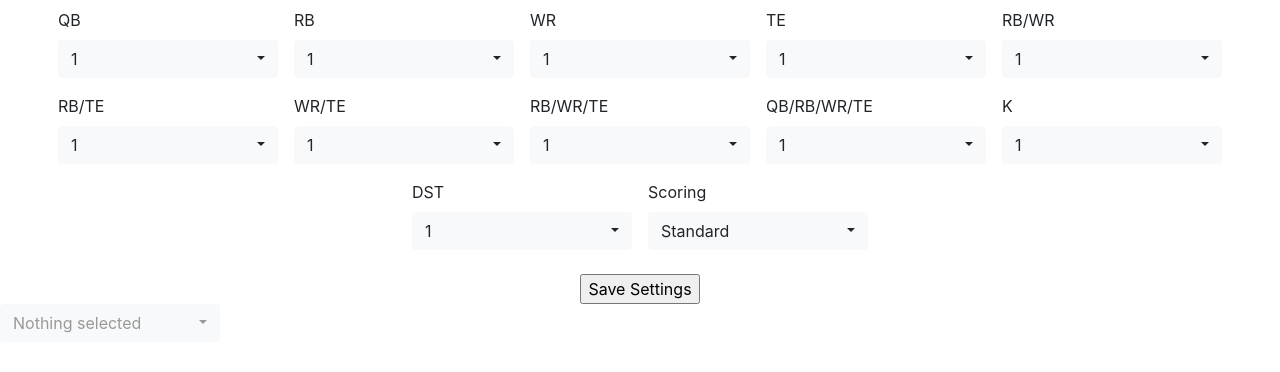
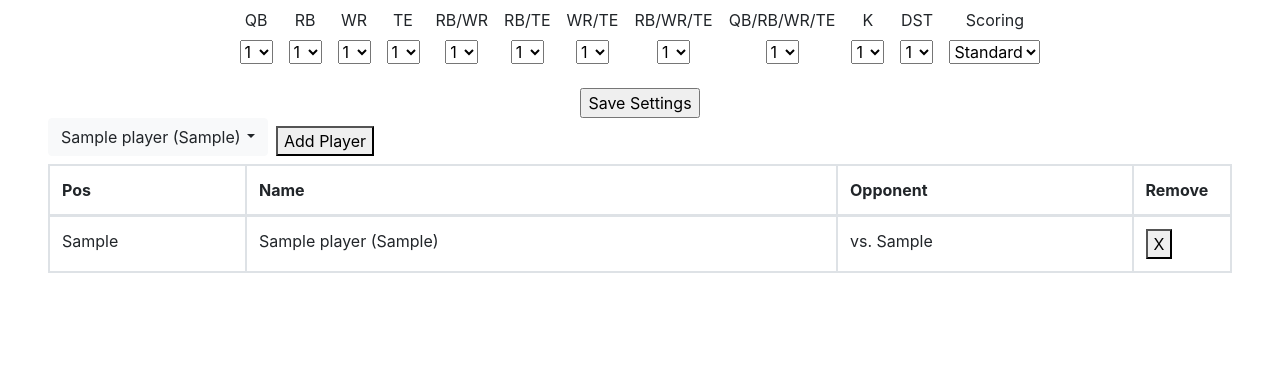
Before and after one commit to Timlee1/FFOptimalLineup, a Flask app: page / in a window 1280 px wide. Shown: the part 58-430 px from the top of the page. Run offline with Flask 3, Linux system fonts and the light colour scheme; a user stored in the database is signed in; tables that the repository leaves empty hold one stand-in row (values such as "Sample post").

Commit message:
Add and removing players

```diff
--- a/app/__init__.py
+++ b/app/__init__.py
@@ -6,6 +6,7 @@
 from flask_migrate import Migrate
 from flask_login import LoginManager
 from config import Config
+from flask_mysqldb import MySQL
 
 app = Flask(__name__)
 app.config.from_object(Config)
--- a/app/models.py
+++ b/app/models.py
@@ -2,6 +2,7 @@
 from werkzeug.security import generate_password_hash, check_password_hash
 from flask_login import UserMixin
 from app import login
+from sqlalchemy import event
 
 class User(UserMixin, db.Model):
     id = db.Column(db.Integer, primary_key=True)
@@ -24,12 +25,19 @@
         return League.query.filter_by(user_id=self.id).first()
 
     def user_roster(self):
-        return Roster.query.filter_by(user_id=self.id).first()
+        return Player.query.join(Roster, Player.id == Roster.player_id).filter_by(user_id=self.id)
 
     def has_league(self):
          if League.query.filter_by(user_id=self.id).count() > 0:
              return True
          return False
+
+    def is_player_on_user_roster(self, player_id):
+        if Roster.query.filter_by(user_id=self.id).filter_by(player_id=player_id).count() > 0:
+            return True
+        return False
+    def player_on_user_roster(self, player_id):
+        return Roster.query.filter_by(user_id=self.id).filter_by(player_id=player_id)
 
 class League(db.Model):
     id = db.Column(db.Integer, primary_key=True)
@@ -61,7 +69,17 @@
     position = db.Column(db.String(64))
     team = db.Column(db.String(64))
     opponent = db.Column(db.String(64))
+    home = db.Column(db.Boolean)
+    overall_rank = db.Column(db.Integer)
+    position_rank = db.Column(db.Integer)
     roster_setting = db.relationship('Roster', backref='author_player',lazy='dynamic')
+
+    def get_all_players():
+        return Player.query.all()
+
+
+
+
 
 @login.user_loader
 def load_user(id):
--- a/app/routes.py
+++ b/app/routes.py
@@ -1,4 +1,4 @@
-from flask import render_template, flash, redirect, url_for, request
+from flask import render_template, flash, redirect, url_for, request, jsonify
 from flask_login import login_user, logout_user, current_user, login_required
 from werkzeug.urls import url_parse
 from app import app, db
@@ -38,8 +38,47 @@
                 db.session.commit()
                 flash('League Setting Saved')
                 return redirect(url_for('home'))
-        return render_template('home.html', title = 'Home', form=form)
+        players = Player.get_all_players()
+        roster = current_user.user_roster()
+        return render_template('home.html', title = 'Home', form=form, players=players, roster=roster)
     return render_template('home.html', title = 'Home')
+
+@app.route('/player', methods=['GET', 'POST'])
+def player():
+    if current_user.is_authenticated:
+        if request.method == 'POST':
+            if request.form['type'] == "add":
+                player_id = request.form['player_id']
+                #print(player_id)
+                if not current_user.is_player_on_user_roster(player_id):
+                    player_to_user = Roster(user_id=current_user.id, player_id=player_id)
+                    db.session.add(player_to_user)
+                    db.session.commit()
+                    flash('Roster Saved')
+
+            if request.form['type'] == "remove":
+                player_id = request.form['player_id']
+                if current_user.is_player_on_user_roster(player_id):
+                    db.session.query(Roster).filter(Roster.user_id==current_user.id).filter(Roster.player_id == player_id).delete()
+                    db.session.commit()
+                    flash('Roster Saved')
+
+            roster = current_user.user_roster().all()
+            data = []
+            for row in roster:
+                row_data = {
+                    'id':row.id,
+                    'position':row.position,
+                    'name':row.name,
+                    'team':row.team,
+                    'opponent':row.opponent,
+                    'home':row.home
+                }
+                data.append(row_data)
+            return jsonify(data)
+    return redirect(url_for('home'))
+
+
 
 @app.route('/login', methods=['GET', 'POST'])
 def login():
@@ -57,7 +96,6 @@
             next_page = url_for('home')
         return redirect(next_page)
     return render_template('login.html', title='Sign In', form=form)
-
 
 @app.route('/logout')
 def logout():
--- a/app/templates/base.html
+++ b/app/templates/base.html
@@ -17,9 +17,8 @@
 </head>
 
 <body>
-  <script src="https://code.jquery.com/jquery-3.3.1.slim.min.js"
-    integrity="sha384-q8i/X+965DzO0rT7abK41JStQIAqVgRVzpbzo5smXKp4YfRvH+8abtTE1Pi6jizo"
-    crossorigin="anonymous"></script>
+  <script src="https://code.jquery.com/jquery-3.7.0.min.js"
+    integrity="sha256-2Pmvv0kuTBOenSvLm6bvfBSSHrUJ+3A7x6P5Ebd07/g=" crossorigin="anonymous"></script>
   <script src="https://cdn.jsdelivr.net/npm/popper.js@1.14.3/dist/umd/popper.min.js"
     integrity="sha384-ZMP7rVo3mIykV+2+9J3UJ46jBk0WLaUAdn689aCwoqbBJiSnjAK/l8WvCWPIPm49"
     crossorigin="anonymous"></script>
--- a/app/templates/home.html
+++ b/app/templates/home.html
@@ -11,51 +11,51 @@
 <form action="" method="post" novalidate>
   {{ form.hidden_tag() }}
   <div class="d-flex flex-row flex-wrap bd-highlight mb-3 justify-content-center">
-    <div class=" p-2 bd-highlight">
+    <div class=" p-2 bd-highlight text-center">
       {{ form.qb.label }}<br>
       {{ form.qb() }}<br>
     </div>
-    <div class="p-2 bd-highlight">
+    <div class="p-2 bd-highlight text-center">
       {{ form.rb.label }}<br>
       {{ form.rb() }}<br>
     </div>
-    <div class="p-2 bd-highlight">
+    <div class="p-2 bd-highlight text-center">
       {{ form.wr.label }}<br>
       {{ form.wr() }}<br>
     </div>
-    <div class="p-2 bd-highlight">
+    <div class="p-2 bd-highlight text-center">
       {{ form.te.label }}<br>
       {{ form.te() }}<br>
     </div>
-    <div class="p-2 bd-highlight">
+    <div class="p-2 bd-highlight text-center">
       {{ form.rb_wr.label }}<br>
       {{ form.rb_wr() }}<br>
     </div>
-    <div class="p-2 bd-highlight">
+    <div class="p-2 bd-highlight text-center">
       {{ form.rb_te.label }}<br>
       {{ form.rb_te() }}<br>
     </div>
-    <div class="p-2 bd-highlight">
+    <div class="p-2 bd-highlight text-center">
       {{ form.wr_te.label }}<br>
       {{ form.wr_te() }}<br>
     </div>
-    <div class="p-2 bd-highlight">
+    <div class="p-2 bd-highlight text-center">
       {{ form.rb_wr_te.label }}<br>
       {{ form.rb_wr_te() }}<br>
     </div>
-    <div class="p-2 bd-highlight">
+    <div class="p-2 bd-highlight text-center">
       {{ form.qb_rb_wr_te.label }}<br>
       {{ form.qb_rb_wr_te() }}<br>
     </div>
-    <div class="p-2 bd-highlight">
+    <div class="p-2 bd-highlight text-center">
       {{ form.k.label }}<br>
       {{ form.k() }}<br>
     </div>
-    <div class="p-2 bd-highlight">
+    <div class="p-2 bd-highlight text-center">
       {{ form.dst.label }}<br>
       {{ form.dst() }}<br>
     </div>
-    <div class="p-2 bd-highlight">
+    <div class="p-2 bd-highlight text-center">
       {{ form.scoring.label }}<br>
       {{ form.scoring() }}<br>
     </div>
@@ -64,17 +64,113 @@
     {{ form.submit() }}
   </div>
 </form>
+<div class="d-flex px-lg-5">
+  <div class="d-flex flex-row">
+    <select name="player" id="player" class="selectpicker" data-live-search="true">
+      {% for row in players %}
+      <option value="{{row.id}}">{{row.name}} ({{row.position}})</option>
+      {% endfor %}
+    </select>
+  </div>
+  <div class="d-flex flex-row p-2">
+    <button name="addPlayer" id="addPlayer" class="addPlayer">Add Player</button>
+  </div>
+</div>
+<div class="d-flex table-responsive-sm px-lg-5">
+  <table class="table table-bordered ">
+    <thead>
+      <tr class="d-flex">
+        <th class="col-2" scope="col">Pos</th>
+        <th class="col-6" scope="col">Name</th>
+        <th class="col-3" scope="col">Opponent</th>
+        <th class="col-1" scope="col">Remove</th>
+      </tr>
+    </thead>
+    <tbody name="roster" id="roster" class="roster">
+      {% for player in roster %}
+      <tr class="d-flex">
+        <td class="col-2">{{player.position}}</td>
+        <td class="col-6">{{player.name}} ({{player.team}})</td>
+        {% if player.home %}
+        <td class="col-3">vs. {{player.opponent}}</td>
+        {% else %}
+        <td class="col-3">@ {{player.opponent}}</td>
+        {% endif %}
+        <td class="col-1" name="removePlayer" id="removePlayer" class="removePlayer" value={{player.id}}
+          onclick="removePlayer({{player.id}})">
+          <button>X</button>
+        </td>
+      </tr>
+      {% endfor %}
+    </tbody>
 
-<select class="selectpicker" data-live-search="true" multiple>
-  <option>Mustard</option>
-  <option>Ketchup</option>
-  <option>Barbecue</option>
-</select>
+  </table>
+
+</div>
+
+
 
 <script>
-  $(function () {
-    $('select').selectpicker();
-  });
+  $(document).ready(function () {
+    $("#player").selectpicker();
+    function change_roster(type, player_id) {
+      $.ajax({
+        url: "/player",
+        method: "POST",
+        data: { type: type, player_id: player_id },
+        dataType: "json"
+      })
+    };
+  }
+  )
+
+  $("#addPlayer").on("click", function () {
+    var player_id = $("#player").val();
+    $.ajax({
+      url: '/player',
+      type: "POST",
+      data: { type: "add", player_id: player_id },
+      dataType: "json",
+      success: function (data) {
+        var html = "";
+        for (var count = 0; count < data.length; count++) {
+          html += '<tr class="d-flex"><td class="col-2">' + data[count].position + '</td><td class="col-6">' + data[count].name + ' (' + data[count].position + ')</td><td class="col-3">'
+          if (data[count].home == true) {
+            html += 'vs. '
+          }
+          else {
+            html += '@ '
+          }
+          html += data[count].opponent + '</td><td class="col-1" name="removePlayer" id="removePlayer" class="removePlayer" onclick="removePlayer(' + data[count].id + ')"><button>X</button></td></tr>'
+        }
+        $("#roster").html(html);
+      }
+    })
+  })
+
+  function removePlayer(player_id) {
+    $.ajax({
+      url: '/player',
+      type: "POST",
+      data: { type: "remove", player_id: player_id },
+      dataType: "json",
+      success: function (data) {
+        var html = "";
+        for (var count = 0; count < data.length; count++) {
+          html += '<tr class="d-flex"><td class="col-2">' + data[count].position + '</td><td class="col-6">' + data[count].name + ' (' + data[count].position + ')</td><td class="col-3">'
+          if (data[count].home == true) {
+            html += 'vs. '
+          }
+          else {
+            html += '@ '
+          }
+          html += data[count].opponent + '</td><td class="col-1" name="removePlayer" id="removePlayer" class="removePlayer" onclick="removePlayer(' + data[count].id + ')"><button>X</button></td></tr>'
+        }
+        $("#roster").html(html);
+      }
+    })
+  }
+
 </script>
 {% else %}
 <div>Landing Page</div>
```
Also changed, not shown: app.db.
